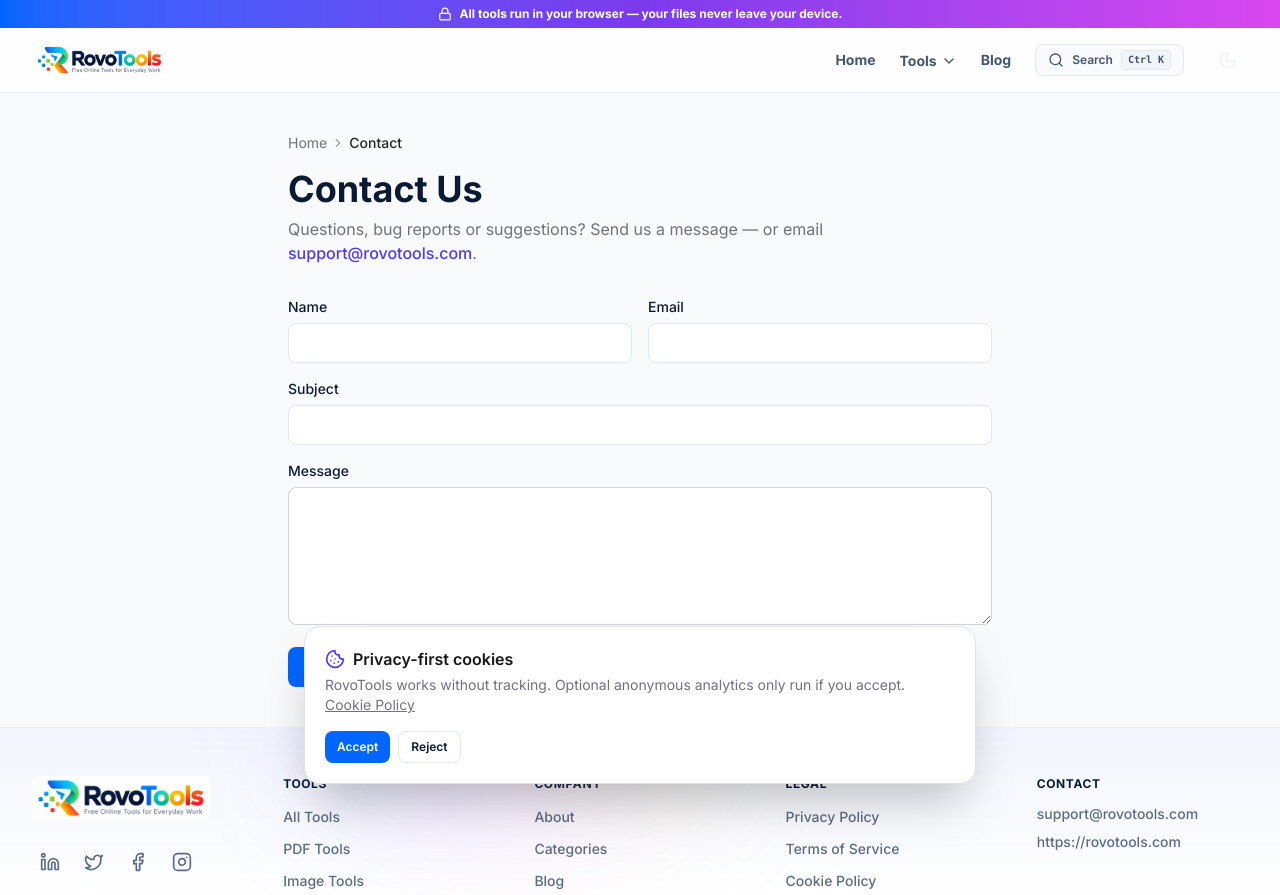
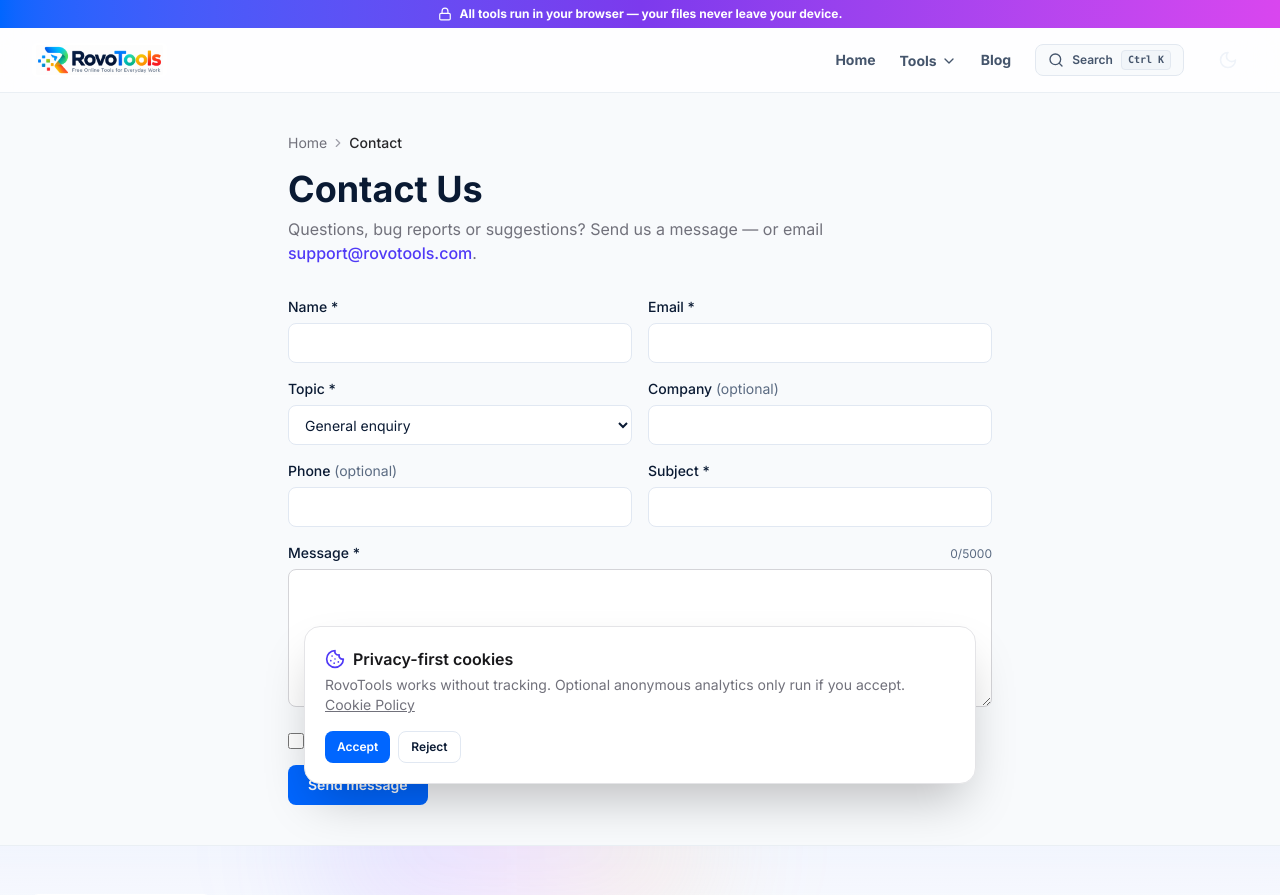
Before and after one commit to rovocorp/rovotools, a Next.js app in the folder apps/web/: page /contact in a window 1280 px wide. Shown: the top 895 px of the page. Built offline with nearby package versions, Linux system fonts and the light colour scheme.

Commit message:
feat(web): footer Contact us CTA and industry-standard contact form

```diff
--- a/apps/web/src/app/api/contact/route.ts
+++ b/apps/web/src/app/api/contact/route.ts
@@ -5,8 +5,14 @@ import { getPrisma } from "@/lib/prisma";
 const contactSchema = z.object({
   name: z.string().trim().min(2).max(120),
   email: z.string().trim().email().max(320),
+  topic: z.string().trim().max(60).optional(),
+  company: z.string().trim().max(160).optional(),
+  phone: z.string().trim().max(40).optional(),
   subject: z.string().trim().min(3).max(200),
   message: z.string().trim().min(10).max(5000),
+  consent: z.literal(true).optional(),
+  // Honeypot — bots fill it; silently accept without storing.
+  website: z.string().max(0).optional(),
 });
 
 export async function POST(request: Request): Promise<NextResponse> {
@@ -18,10 +24,29 @@ export async function POST(request: Request): Promise<NextResponse> {
       { status: 400 },
     );
   }
+  if (parsed.data.website !== undefined && parsed.data.website !== "") {
+    return NextResponse.json({ ok: true });
+  }
+  const { topic, company, phone } = parsed.data;
+  const extras = [
+    topic !== undefined && topic !== "" ? `Topic: ${topic}` : null,
+    company !== undefined && company !== "" ? `Company: ${company}` : null,
+    phone !== undefined && phone !== "" ? `Phone: ${phone}` : null,
+  ].filter((line): line is string => line !== null);
+  const subject =
+    topic !== undefined && topic !== "" && topic !== "General enquiry"
+      ? `[${topic.slice(0, 40)}] ${parsed.data.subject}`.slice(0, 200)
+      : parsed.data.subject;
+  const message =
+    extras.length > 0
+      ? `${parsed.data.message}\n\n---\n${extras.join("\n")}`.slice(0, 5000)
+      : parsed.data.message;
   const prisma = getPrisma();
   if (prisma !== null) {
     try {
-      await prisma.contactMessage.create({ data: parsed.data });
+      await prisma.contactMessage.create({
+        data: { name: parsed.data.name, email: parsed.data.email, subject, message },
+      });
     } catch {
       // Best-effort persistence; still acknowledge the sender.
     }
--- a/apps/web/src/components/ContactForm.tsx
+++ b/apps/web/src/components/ContactForm.tsx
@@ -6,22 +6,58 @@ import { SUPPORT_EMAIL } from "@rovotools/config";
 import { Button } from "@/components/ui/button";
 import { Input } from "@/components/ui/input";
 import { Label } from "@/components/ui/label";
+import { cn } from "@/lib/utils";
+
+const TOPICS = [
+  "General enquiry",
+  "Support",
+  "Bug report",
+  "Feature request",
+  "Business",
+  "Privacy",
+  "Other",
+] as const;
+
+const MAX_MESSAGE = 5000;
 
 const contactSchema = z.object({
-  name: z.string().trim().min(2, "Enter your name."),
-  email: z.string().trim().email("Enter a valid email address."),
-  subject: z.string().trim().min(3, "Enter a subject."),
-  message: z.string().trim().min(10, "Message must be at least 10 characters."),
+  name: z.string().trim().min(2, "Enter your name.").max(120),
+  email: z.string().trim().email("Enter a valid email address.").max(320),
+  topic: z.enum(TOPICS, { errorMap: () => ({ message: "Choose a topic." }) }),
+  company: z.string().trim().max(160).optional(),
+  phone: z
+    .string()
+    .trim()
+    .max(40)
+    .refine((value) => value === "" || /^[+()\-.\s\d]+$/.test(value), "Enter a valid phone number.")
+    .optional(),
+  subject: z.string().trim().min(3, "Enter a subject.").max(200),
+  message: z.string().trim().min(10, "Message must be at least 10 characters.").max(MAX_MESSAGE),
+  consent: z.literal(true, { errorMap: () => ({ message: "Please accept the privacy policy." }) }),
+  // Honeypot — must stay empty. Bots fill it; humans never see it.
+  website: z.string().max(0, "Invalid submission."),
 });
 
 type ContactInput = z.infer<typeof contactSchema>;
 
+const EMPTY: ContactInput = {
+  name: "",
+  email: "",
+  topic: "General enquiry",
+  company: "",
+  phone: "",
+  subject: "",
+  message: "",
+  consent: false as unknown as true,
+  website: "",
+};
+
 export default function ContactForm(): React.ReactElement {
-  const [values, setValues] = useState<ContactInput>({ name: "", email: "", subject: "", message: "" });
+  const [values, setValues] = useState<ContactInput>(EMPTY);
   const [errors, setErrors] = useState<Partial<Record<keyof ContactInput, string>>>({});
   const [status, setStatus] = useState<"idle" | "sending" | "sent" | "failed">("idle");
 
-  function set<K extends keyof ContactInput>(key: K, value: string): void {
+  function set<K extends keyof ContactInput>(key: K, value: ContactInput[K]): void {
     setValues((prev) => ({ ...prev, [key]: value }));
   }
 
@@ -40,12 +76,19 @@ export default function ContactForm(): React.ReactElement {
       return;
     }
     setErrors({});
+    // Honeypot filled — pretend success without storing anything.
+    if (parsed.data.website !== "") {
+      setStatus("sent");
+      return;
+    }
     setStatus("sending");
     try {
+      const { website: _trap, ...payload } = parsed.data;
+      void _trap;
       const res = await fetch("/api/contact", {
         method: "POST",
         headers: { "content-type": "application/json" },
-        body: JSON.stringify(parsed.data),
+        body: JSON.stringify(payload),
       });
       setStatus(res.ok ? "sent" : "failed");
     } catch {
@@ -61,36 +104,96 @@ export default function ContactForm(): React.ReactElement {
     );
   }
 
+  const messageLength = values.message.length;
+
   return (
     <form onSubmit={(event) => void onSubmit(event)} className="space-y-4" noValidate>
       <div className="grid gap-4 sm:grid-cols-2">
         <div className="space-y-1.5">
-          <Label htmlFor="contact-name">Name</Label>
-          <Input id="contact-name" value={values.name} onChange={(e) => set("name", e.target.value)} autoComplete="name" />
+          <Label htmlFor="contact-name">Name *</Label>
+          <Input id="contact-name" value={values.name} onChange={(e) => set("name", e.target.value)} autoComplete="name" maxLength={120} />
           {errors.name !== undefined ? <p role="alert" className="text-xs text-red-600">{errors.name}</p> : null}
         </div>
         <div className="space-y-1.5">
-          <Label htmlFor="contact-email">Email</Label>
-          <Input id="contact-email" type="email" value={values.email} onChange={(e) => set("email", e.target.value)} autoComplete="email" />
+          <Label htmlFor="contact-email">Email *</Label>
+          <Input id="contact-email" type="email" value={values.email} onChange={(e) => set("email", e.target.value)} autoComplete="email" maxLength={320} />
           {errors.email !== undefined ? <p role="alert" className="text-xs text-red-600">{errors.email}</p> : null}
         </div>
       </div>
-      <div className="space-y-1.5">
-        <Label htmlFor="contact-subject">Subject</Label>
-        <Input id="contact-subject" value={values.subject} onChange={(e) => set("subject", e.target.value)} />
-        {errors.subject !== undefined ? <p role="alert" className="text-xs text-red-600">{errors.subject}</p> : null}
+      <div className="grid gap-4 sm:grid-cols-2">
+        <div className="space-y-1.5">
+          <Label htmlFor="contact-topic">Topic *</Label>
+          <select
+            id="contact-topic"
+            value={values.topic}
+            onChange={(e) => set("topic", e.target.value as ContactInput["topic"])}
+            className="flex h-10 w-full rounded-lg border border-input bg-card px-3 text-sm text-foreground outline-none transition-colors focus:border-ring focus:ring-2 focus:ring-ring/30"
+          >
+            {TOPICS.map((topic) => (
+              <option key={topic} value={topic}>
+                {topic}
+              </option>
+            ))}
+          </select>
+          {errors.topic !== undefined ? <p role="alert" className="text-xs text-red-600">{errors.topic}</p> : null}
+        </div>
+        <div className="space-y-1.5">
+          <Label htmlFor="contact-company">Company <span className="font-normal text-muted-foreground">(optional)</span></Label>
+          <Input id="contact-company" value={values.company ?? ""} onChange={(e) => set("company", e.target.value)} autoComplete="organization" maxLength={160} />
+          {errors.company !== undefined ? <p role="alert" className="text-xs text-red-600">{errors.company}</p> : null}
+        </div>
+      </div>
+      <div className="grid gap-4 sm:grid-cols-2">
+        <div className="space-y-1.5">
+          <Label htmlFor="contact-phone">Phone <span className="font-normal text-muted-foreground">(optional)</span></Label>
+          <Input id="contact-phone" type="tel" value={values.phone ?? ""} onChange={(e) => set("phone", e.target.value)} autoComplete="tel" maxLength={40} />
+          {errors.phone !== undefined ? <p role="alert" className="text-xs text-red-600">{errors.phone}</p> : null}
+        </div>
+        <div className="space-y-1.5">
+          <Label htmlFor="contact-subject">Subject *</Label>
+          <Input id="contact-subject" value={values.subject} onChange={(e) => set("subject", e.target.value)} maxLength={200} />
+          {errors.subject !== undefined ? <p role="alert" className="text-xs text-red-600">{errors.subject}</p> : null}
+        </div>
       </div>
       <div className="space-y-1.5">
-        <Label htmlFor="contact-message">Message</Label>
+        <div className="flex items-baseline justify-between">
+          <Label htmlFor="contact-message">Message *</Label>
+          <span className={cn("text-xs", messageLength > MAX_MESSAGE ? "text-red-600" : "text-muted-foreground")} aria-live="polite">
+            {messageLength}/{MAX_MESSAGE}
+          </span>
+        </div>
         <textarea
           id="contact-message"
           value={values.message}
           onChange={(e) => set("message", e.target.value)}
           rows={6}
+          maxLength={MAX_MESSAGE}
           className="w-full rounded-lg border border-zinc-300 bg-white px-3 py-2 text-sm dark:border-zinc-700 dark:bg-zinc-900"
         />
         {errors.message !== undefined ? <p role="alert" className="text-xs text-red-600">{errors.message}</p> : null}
       </div>
+      {/* Honeypot — hidden from humans, catches bots. */}
+      <div className="hidden" aria-hidden="true">
+        <label htmlFor="contact-website">Website</label>
+        <input id="contact-website" type="text" value={values.website} onChange={(e) => set("website", e.target.value)} tabIndex={-1} autoComplete="off" />
+      </div>
+      <div className="flex items-start gap-2">
+        <input
+          id="contact-consent"
+          type="checkbox"
+          checked={values.consent === true}
+          onChange={(e) => set("consent", e.target.checked as unknown as true)}
+          className="mt-1 h-4 w-4 rounded border-zinc-300"
+        />
+        <Label htmlFor="contact-consent" className="text-xs font-normal">
+          I agree to the processing of my details to handle this enquiry, as described in the{" "}
+          <a href="/privacy" className="font-medium text-indigo-600 hover:underline">
+            privacy policy
+          </a>
+          . *
+        </Label>
+      </div>
+      {errors.consent !== undefined ? <p role="alert" className="text-xs text-red-600">{errors.consent}</p> : null}
       {status === "failed" ? (
         <p role="alert" className="text-sm text-red-600">
           Something went wrong. Please try again or email {SUPPORT_EMAIL}.
--- a/apps/web/src/components/Footer.tsx
+++ b/apps/web/src/components/Footer.tsx
@@ -1,6 +1,6 @@
 import Link from "next/link";
-import { Facebook, Instagram, Linkedin, Twitter } from "lucide-react";
-import { COMPANY_NAME, SOCIAL_LINKS, SUPPORT_EMAIL, WEB_URL } from "@rovotools/config";
+import { ArrowRight, Facebook, Instagram, Linkedin, Twitter } from "lucide-react";
+import { COMPANY_NAME, SOCIAL_LINKS } from "@rovotools/config";
 import { t } from "@rovotools/localization";
 import { RovoToolsImageLogo } from "@/components/RovoToolsLogo";
 
@@ -115,18 +115,16 @@ export default function Footer(): React.ReactElement {
           <p className="text-xs font-bold uppercase tracking-wider text-[#0A1A33] dark:text-[#F1F5F9]">
             {t("en", "footer.contact")}
           </p>
-          <ul className="mt-3 space-y-2 text-sm text-[#5B6B82] dark:text-[#93A1B8]">
-            <li>
-              <a href={`mailto:${SUPPORT_EMAIL}`} className={`font-medium hover:text-[#0066FF] dark:hover:text-[#5C9CFF] ${FOOTER_UNDERLINE}`}>
-                {SUPPORT_EMAIL}
-              </a>
-            </li>
-            <li>
-              <a href={WEB_URL} className={`font-medium hover:text-[#0066FF] dark:hover:text-[#5C9CFF] ${FOOTER_UNDERLINE}`}>
-                {WEB_URL}
-              </a>
-            </li>
-          </ul>
+          <p className="mt-3 text-sm text-[#5B6B82] dark:text-[#93A1B8]">
+            Questions, bug reports or suggestions? We usually reply within a few business days.
+          </p>
+          <Link
+            href="/contact"
+            className="mt-4 inline-flex items-center gap-2 rounded-lg bg-gradient-to-r from-[#0066FF] via-[#7C3AED] to-[#D946EF] px-5 py-2.5 text-sm font-bold text-white shadow-lg shadow-indigo-500/25 transition-all hover:-translate-y-px hover:shadow-xl hover:shadow-indigo-500/30 focus-visible:outline-none focus-visible:ring-2 focus-visible:ring-indigo-500 focus-visible:ring-offset-2"
+          >
+            Contact us
+            <ArrowRight className="h-4 w-4" aria-hidden="true" />
+          </Link>
         </div>
       </div>
       <div className="border-t border-[#E1E8F2] dark:border-[#1E2F52]">
```
